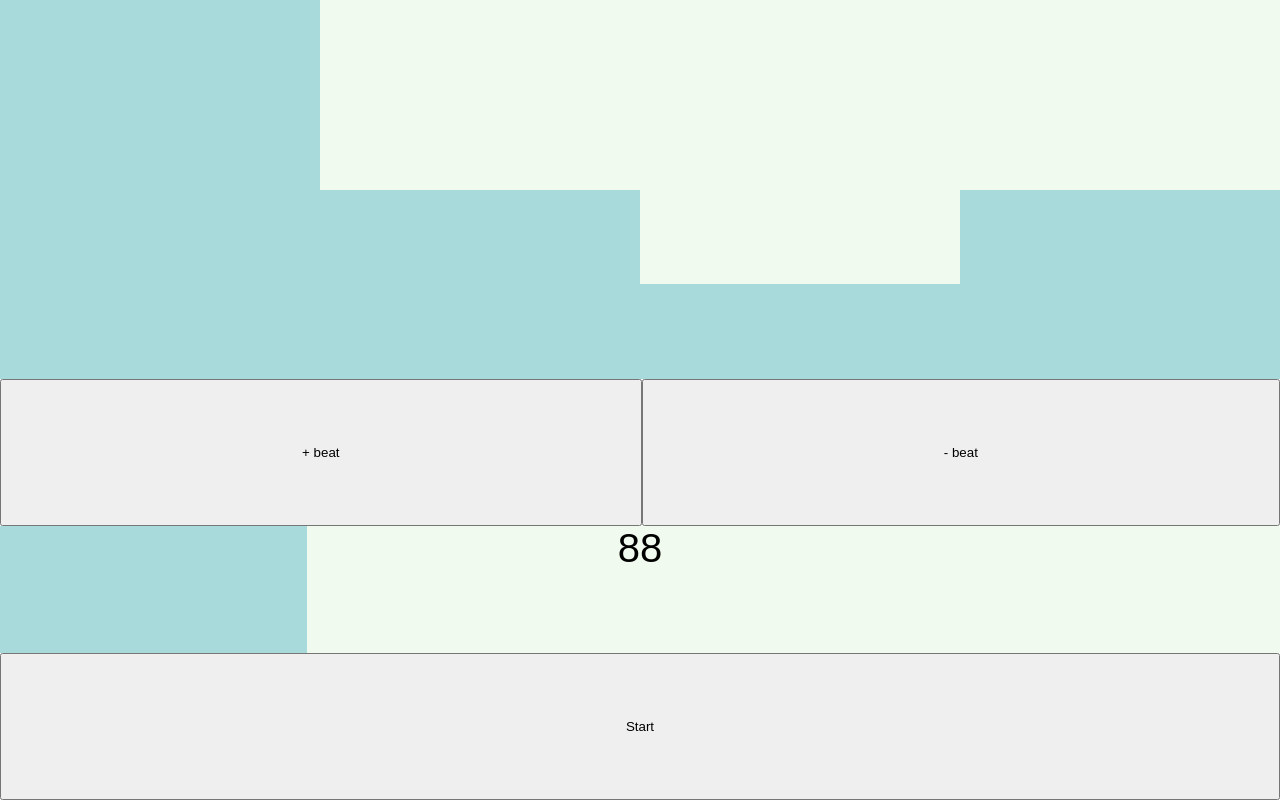
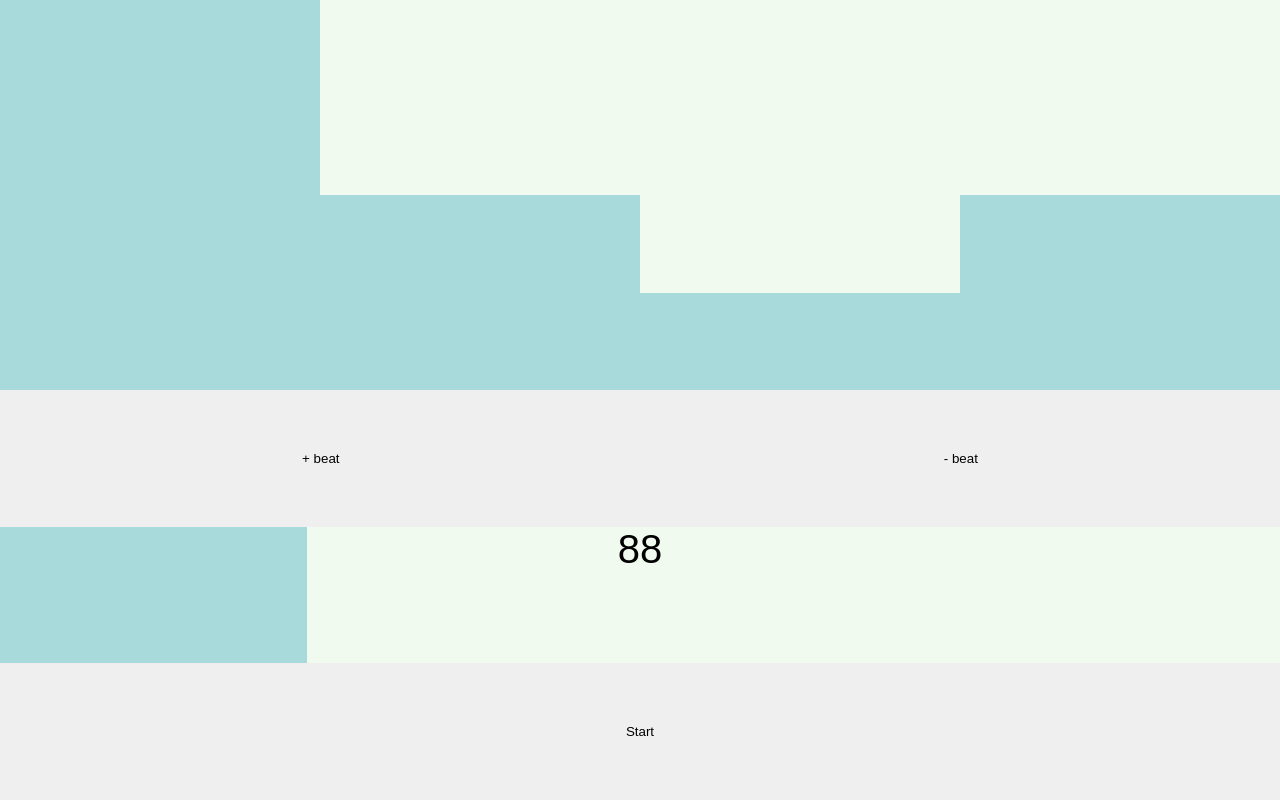
Before and after one commit to willthefirst/metronome, a React (Create React App) app: page / in a window 1280 px wide. Built offline with nearby package versions, Linux system fonts and the light colour scheme.

Commit message:
busted flex bug

```diff
--- a/src/Metronome/BPM.tsx
+++ b/src/Metronome/BPM.tsx
@@ -14,7 +14,7 @@ type BPMProps = {
 
 function BPM({ className, value, min, max, handleChange }: BPMProps) {
 	return (
-		<div className={cx(layout.flexCenter, layout.left)}>
+		<div className={cx(layout.flexCenter)}>
 			<span className={style.numDisplay}>{value}</span>
 			<InputRange
 				value={value}
--- a/src/Metronome/BeatControls.tsx
+++ b/src/Metronome/BeatControls.tsx
@@ -21,7 +21,7 @@ function BeatControls({ className, beats, setBeats }: BeatControlsProps) {
 	};
 
 	return (
-		<div className={cx(layout.flexCenter, layout.right)}>
+		<div className={cx(layout.flexCenter)}>
 			<button aria-label='add-beat' onClick={handleAddBeat}>
 				+ beat
 			</button>
--- a/src/styles/base.scss
+++ b/src/styles/base.scss
@@ -12,3 +12,11 @@ body {
 #root {
   height: 100%;
 }
+
+button {
+  margin: 0;
+  padding: 0;
+  border: none;
+  height: 100%;
+  // appearance: none;
+}
--- a/src/styles/layout.module.scss
+++ b/src/styles/layout.module.scss
@@ -6,10 +6,12 @@
 
 .row {
 	display: flex;
+	flex-basis: 10px;
 }
 
 .flexCenter {
 	display: flex;
+	flex-grow: 1;
 	flex-direction: row;
 	align-items: stretch;
 	justify-content: space-around;
@@ -18,11 +20,3 @@
 		flex: auto;
 	}
 }
-
-.left {
-	flex: 3 1 10px;
-}
-
-.right {
-	flex: 1 1 10px;
-}
```
